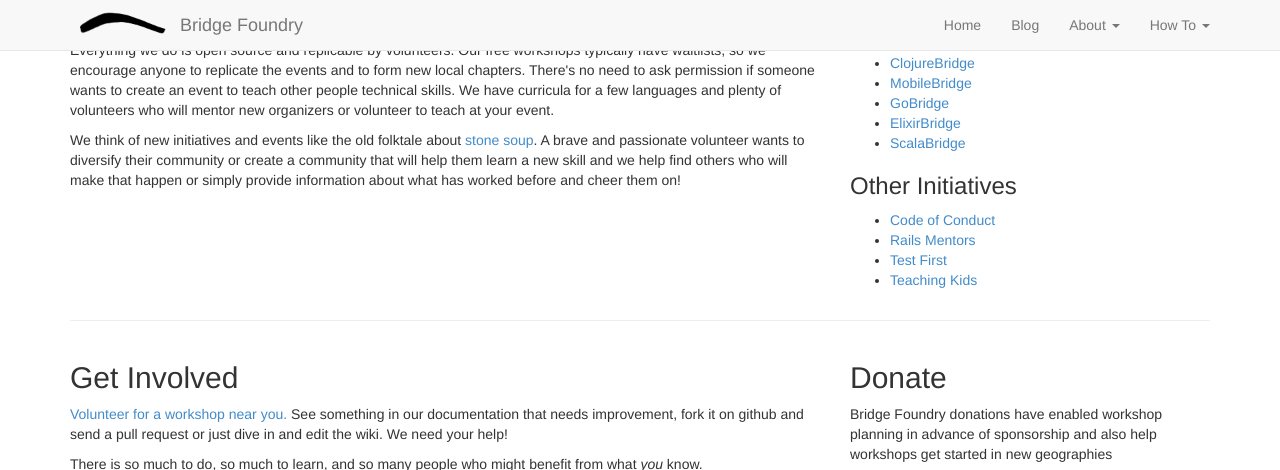
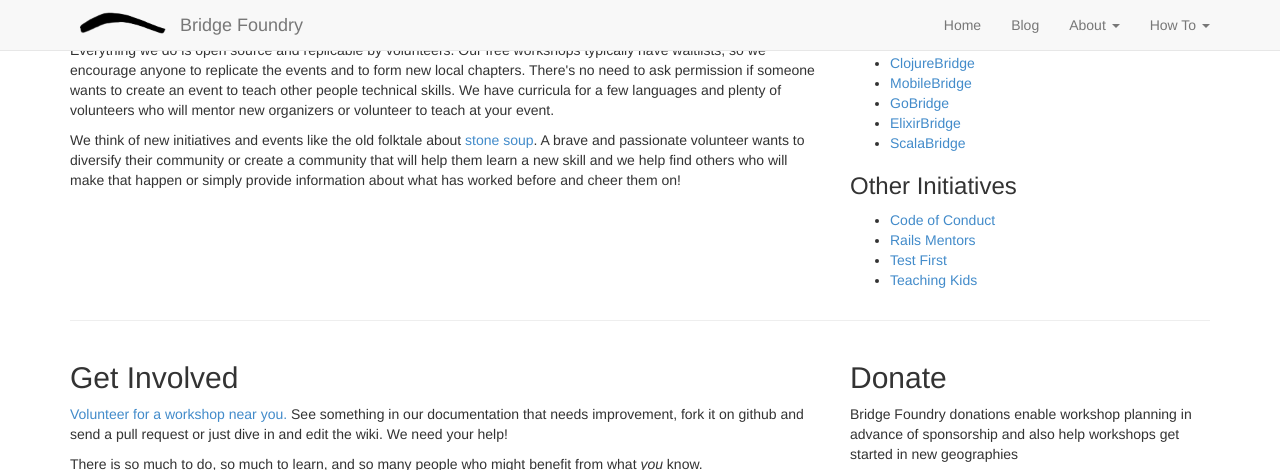
Before and after one commit to Satsaimistoowqp/bridgefoundry.github.io, a Jekyll site: the page built from index.html, in a window 1280 px wide and 900 px high, scrolled down 918 px, cut to the strip 0-470 px from the top of the window. Built offline with Jekyll 4.4.1, drawn with Linux system fonts in a browser that asks for light colours.

Commit message:
improve wording a bit

```diff
--- a/index.html
+++ b/index.html
@@ -67,7 +67,7 @@
         </div>
         <div class="col-md-4">
         <h2>Donate</h2>
-        <p>Bridge Foundry donations have enabled workshop planning in advance of sponsorship and also help workshops get started in new geographies</p>
+        <p>Bridge Foundry donations enable workshop planning in advance of sponsorship and also help workshops get started in new geographies</p>
       <div class="textwidget"><form action="https://www.paypal.com/cgi-bin/webscr" method="post" target="_top">
 <input type="hidden" name="cmd" value="_s-xclick">
 <input type="hidden" name="hosted_button_id" value="KSZ73WW554HP2">
```
